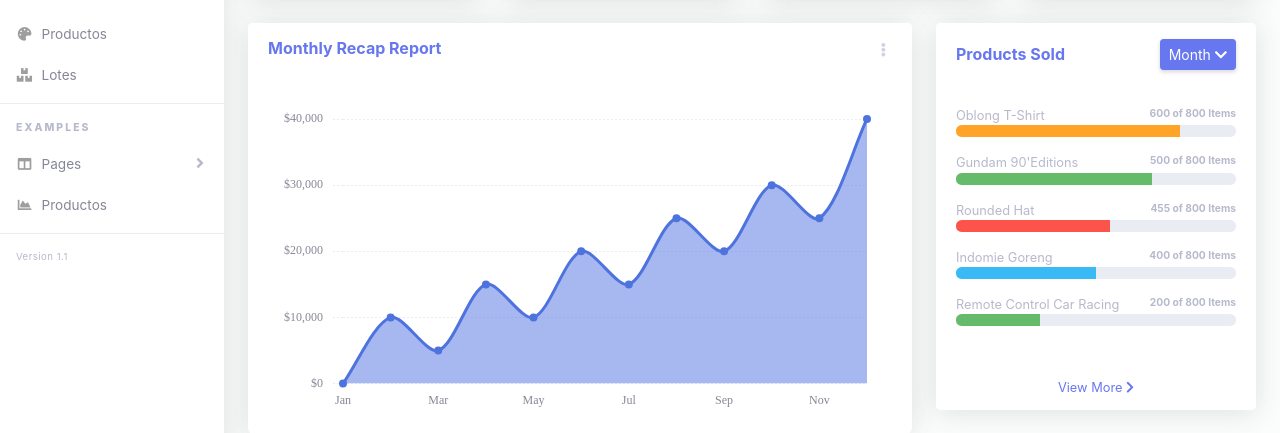
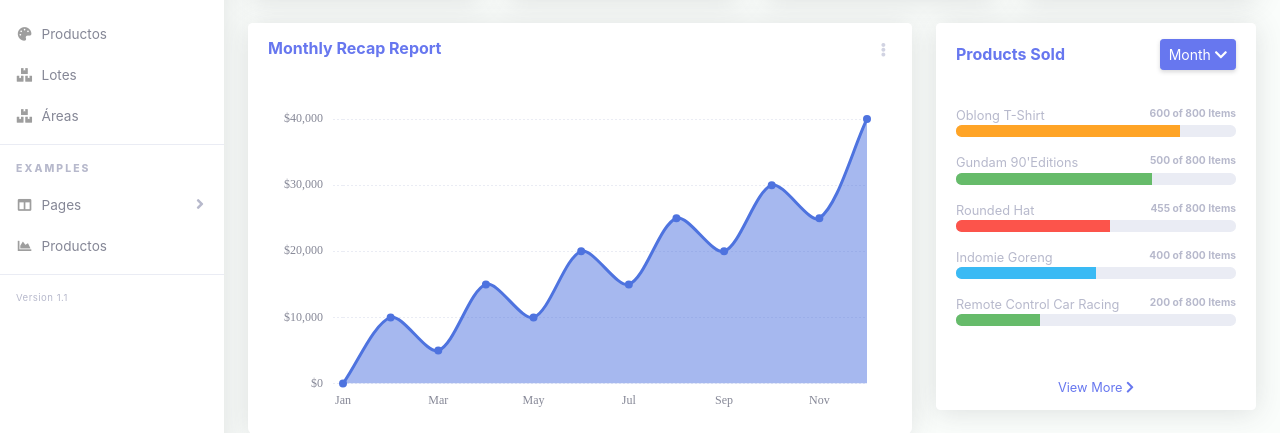
Before and after one commit to kevinsanchez4010/InterfacesG3, a Django app: page /dashboard/ in a window 1280 px wide. Shown: the part 320-753 px from the top of the page. Run offline with Django 5.2, Linux system fonts and the light colour scheme; the visitor is signed in with stand-in values (Sample User, id 1); some libraries are stand-ins or nearby versions; some web fonts are replaced.

Commit message:
Anadir listar_ubicaciones en private/header

```diff
--- a/dashboard/templates/private/header.html
+++ b/dashboard/templates/private/header.html
@@ -97,6 +97,12 @@
         <a class="nav-link" href="{% url 'listar_lotes' %}">
           <i class="fas fa-fw fa-boxes"></i>
           <span>Lotes</span>
+        </a>
+      </li>
+      <li class="nav-item">
+        <a class="nav-link" href="{% url 'listar_ubicaciones' %}">
+          <i class="fas fa-fw fa-boxes"></i>
+          <span>Áreas</span>
         </a>
       </li>
       <hr class="sidebar-divider">
```
